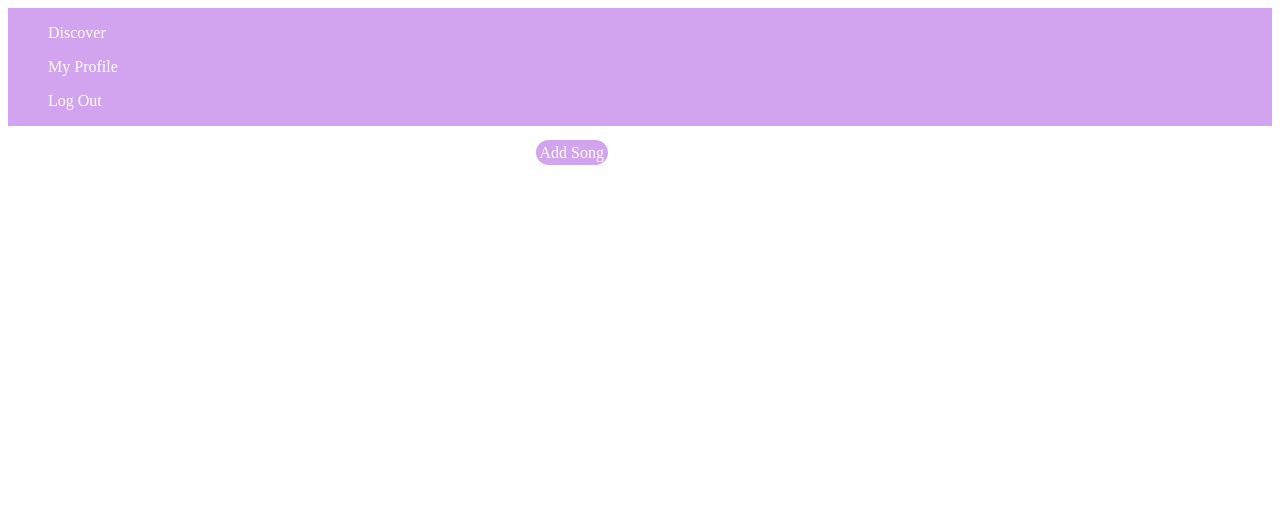
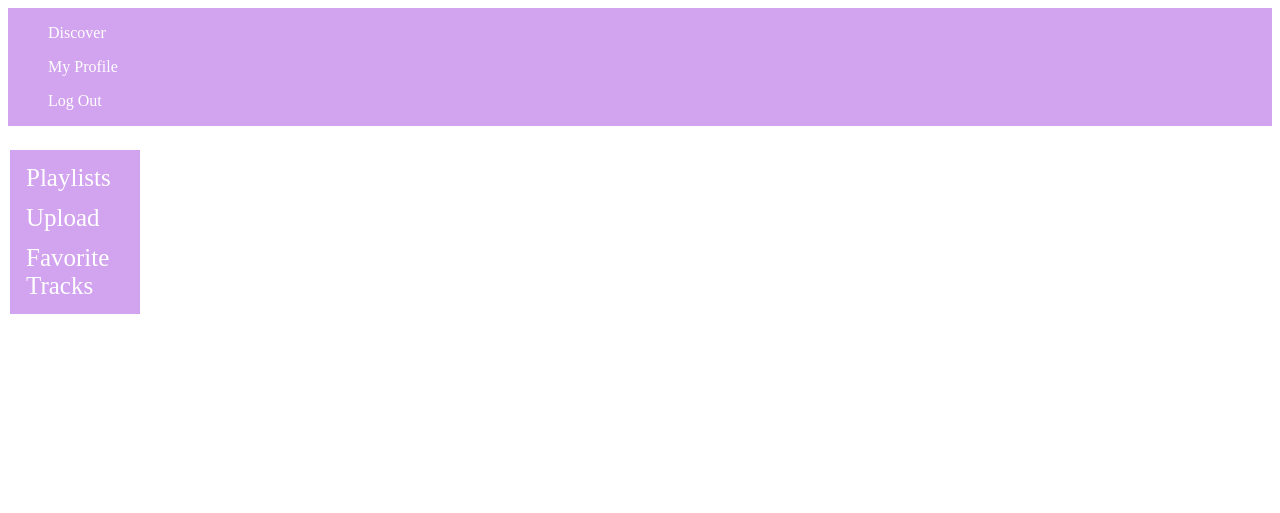
Before and after one commit to lilymbest/PyTunes, a Django app: page /accounts/profile/ in a window 1280 px wide. Shown: the top 513 px of the page. Run offline with Django 3.2, Linux system fonts and the light colour scheme; the visitor is signed in with stand-in values (Sample User, id 1); data that the repository does not hold is empty.

Commit message:
added nav bar for profile page

```diff
--- a/main_app/static/css/style.css
+++ b/main_app/static/css/style.css
@@ -108,12 +108,24 @@ img {
 a.add-song {
     justify-self: center;
     align-self: center;
-<<<<<<< HEAD
-<<<<<<< HEAD
 }
-=======
-} */
->>>>>>> e6ad4f1aea5f43fd2c2dfecd8971c9fe57167055
-=======
-}
->>>>>>> 471bf3ff1d8da1c42e6ad53132d3a7a25272a0fa
+
+div.sidenav {
+    width: 130px;
+    position: absolute;
+    z-index: 1;
+    top: 20px;
+    left: 10px;
+    background: #d2a3ee;
+    overflow-x: hidden;
+    padding: 8px 0;
+    margin-top: 130px;
+  }
+
+div.sidenav a {
+    padding: 6px 8px 6px 16px;
+    text-decoration: none;
+    font-size: 25px;
+    color: white;
+    display: block;
+  }
--- a/main_app/templates/registration/profile.html
+++ b/main_app/templates/registration/profile.html
@@ -1,12 +1,10 @@
 {% extends 'base.html' %}
 {% block content %}
 <div class="sidenav">
-    <a href="#about">Playlists</a>
-    <a href="#services">Upload</a>
-    <a href="#clients">Following</a>
-    <a href="#contact">Contact</a>
+    <a href="/mymusic/playlists">Playlists</a>
+    <a href="/mymusic/new">Upload</a>
+    <a href="/mymusic/favorite_tracks">Favorite Tracks</a>
 </div>
-
 <main class="collection">
     {% for song in song %}
     <a href="/mymusic/{{ song.id }}">
@@ -15,11 +13,9 @@
             <span class="card-title">{{ song.name }}</span>
                 <p>Artist: {{ song.artist }}</p>
                 <p>Album: {{ song.album }}</p>
-                <p>Rating: {{ song.rating }}</p>
             </div>
         </div>
     </a>
-        {% endfor %}
+    {% endfor %}
 </main>
-<a href="/mymusic/new" class="add-song">Add Song</a>
 {% endblock %}
--- a/main_app/urls.py
+++ b/main_app/urls.py
@@ -6,7 +6,10 @@ urlpatterns = [
   path('mymusic/', views.mymusic, name='music'),
   path('discover/', views.discover, name='discover'),
   path('mymusic/new', views.new, name='new'),
+  path('mymusic/playlists', views.playlists, name='playlists'),
+  path('mymusic/favorite_tracks', views.favorite_tracks, name="favorite_tracks"),
   path('mymusic/<int:song_id>/', views.song_detail, name='details'),
   path('accounts/profile/', views.profile, name='profile'),
   path('accounts/signup', views.signup, name='signup'),
+
 ]
--- a/main_app/views.py
+++ b/main_app/views.py
@@ -15,6 +15,16 @@ def home(request):
 def mymusic(request):
     song = Song.objects.all()
     return render(request, 'mymusic/collection.html',{ 'song': song })
+
+@login_required
+def playlists(request):
+    song = Song.objects.all()
+    return render(request, 'mymusic/playlists.html',{ 'song': song })
+
+@login_required
+def favorite_tracks(request):
+    song = Song.objects.all()
+    return render(request, 'mymusic/favorite_tracks.html', { 'song': song })
 
 @login_required
 def discover(request):
```
Also changed, not shown: main_app/templates/mymusic/favorite_tracks.html (added, +8 -0 lines), main_app/templates/mymusic/new.html (+6 -2 lines), main_app/templates/mymusic/playlists.html (added, +8 -0 lines).
